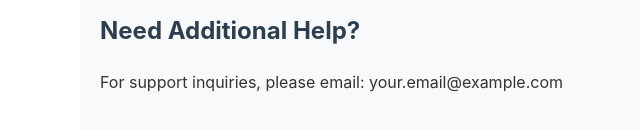
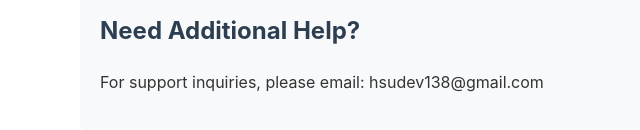
Before and after one commit to whsu138/cluckout-support, a plain HTML site: page index.html in a window 1280 px wide. Shown: the part 702-832 px from the top of the page, 160-800 px from the left. Drawn offline with Linux system fonts and the light colour scheme.

Commit message:
Update index.html

```diff
--- a/index.html
+++ b/index.html
@@ -62,7 +62,7 @@
 
     <div class="contact">
         <h2>Need Additional Help?</h2>
-        <p>For support inquiries, please email: your.email@example.com</p>
+        <p>For support inquiries, please email: hsudev138@gmail.com</p>
     </div>
 </body>
 </html>
```
